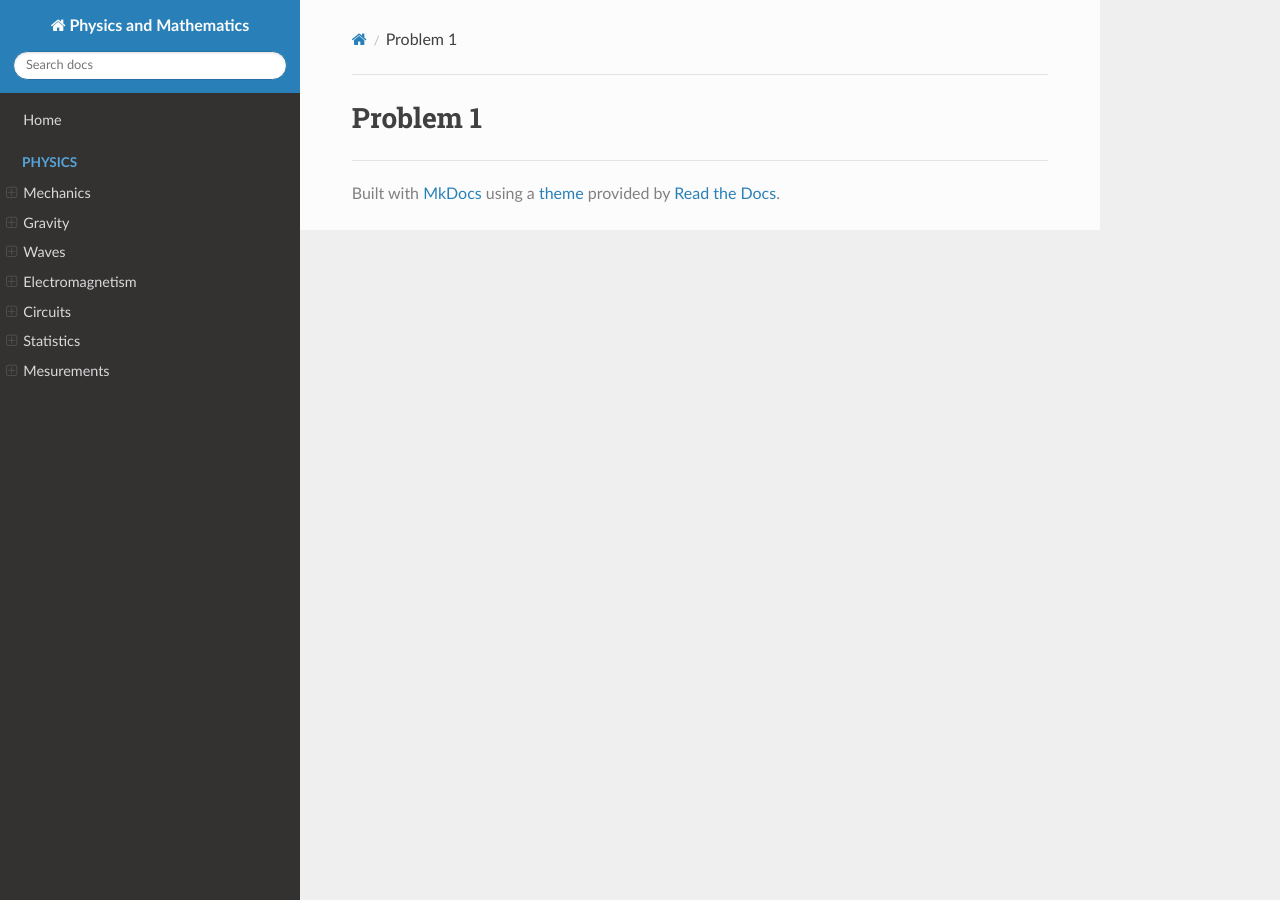
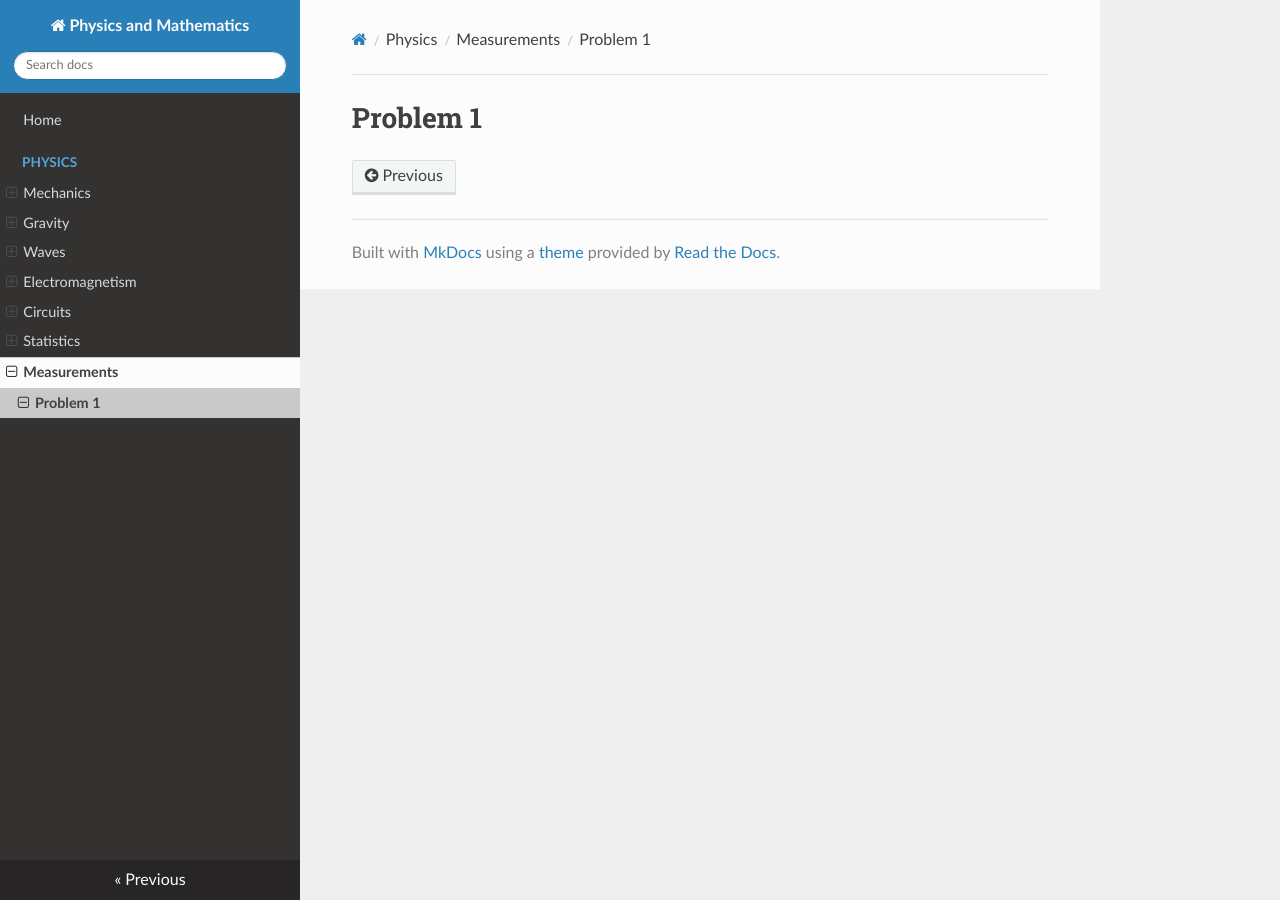
Before and after one commit to YahyaLendani/solutions_repo-main, an MkDocs documentation site: the page built from docs/1 Physics/7 Measurements/Problem_1.md, in a window 1280 px wide. Built offline with MkDocs 1.6.1, drawn with Linux system fonts in a browser that asks for light colours; nearby versions of some CDN libraries.

Commit message:
Update mkdocs.yml

```diff
--- a/mkdocs.yml
+++ b/mkdocs.yml
@@ -25,8 +25,6 @@
       - Mechanics:
           - Problem 1: "1 Physics/1 Mechanics/Problem_1.md"
           - Problem 2: "1 Physics/1 Mechanics/Problem_2.md"
-          - Problem 1: "1 Physics/1 Mechanics/Problem_1.html"
-          - Problem 2: "1 Physics/1 Mechanics/Problem_2.html"
       - Gravity:
           - Problem 1: "1 Physics/2 Gravity/Problem_1.md"
           - Problem 2: "1 Physics/2 Gravity/Problem_2.md"
@@ -40,5 +38,5 @@
       - Statistics:
           - Problem 1: "1 Physics/6 Statistics/Problem_1.md"
           - Problem 2: "1 Physics/6 Statistics/Problem_2.md"
-      - Mesurements:
-          - Problem 1: "1 Physics/7 Mesurements/Problem_1.md"
+      - Measurements:
+          - Problem 1: "1 Physics/7 Measurements/Problem_1.md"
```
